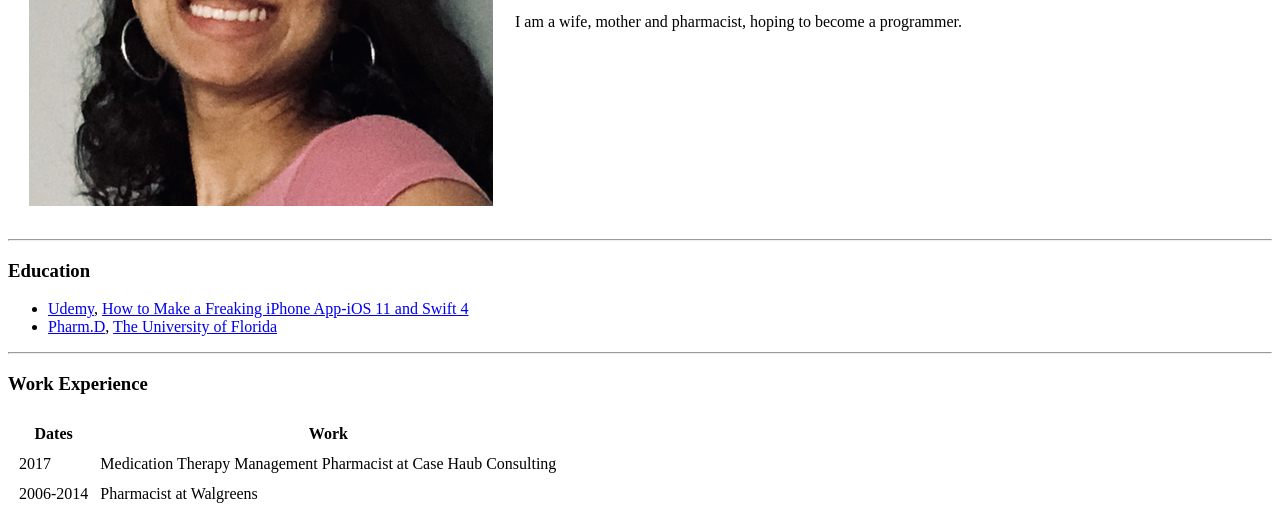
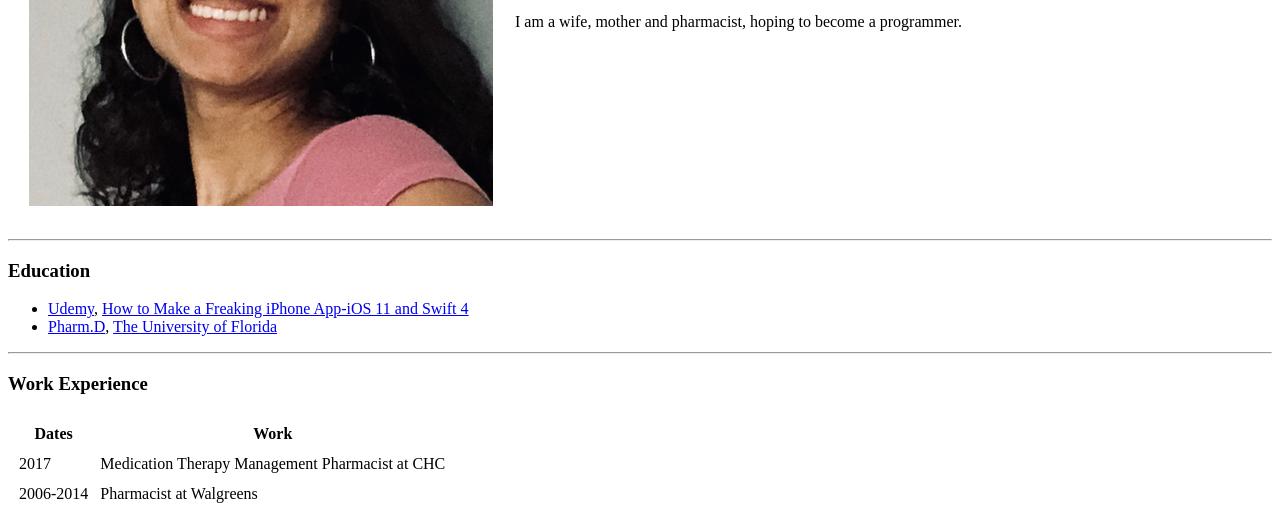
Before and after one commit to anjo6/cv, a plain HTML site: page index.html in a window 1280 px wide. Shown: the part 293-800 px from the top of the page. Drawn offline with Linux system fonts and the light colour scheme.

Commit message:
changed Case Haub Consulting to CHC

```diff
--- a/index.html
+++ b/index.html
@@ -33,7 +33,7 @@
     <tbody>
       <tr>
         <td>2017</td>
-        <td>Medication Therapy Management Pharmacist at Case Haub Consulting</td>
+        <td>Medication Therapy Management Pharmacist at CHC</td>
       </tr>
       <tr>
         <td>2006-2014</td>
```
